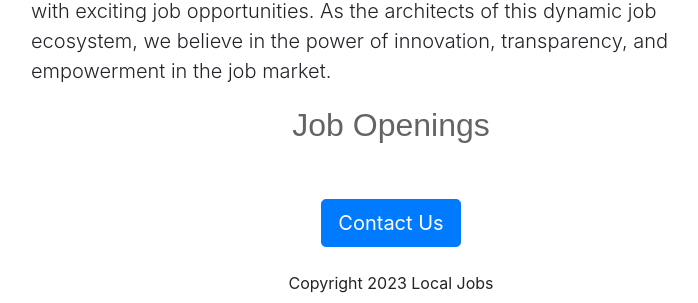
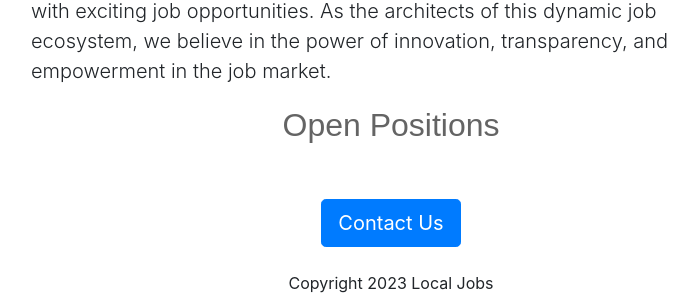
Before and after one commit to vvact/v-2, a Flask app: template templates/home.html in a window 1280 px wide. Shown: the part 716-1019 px from the top of the page, without its empty margins (249-947 px from the left). Run offline with Flask 3, Linux system fonts and the light colour scheme; the template is opened without the code that fills it, so the values that code supplies are empty.

Commit message:
new commit

```diff
--- a/templates/home.html
+++ b/templates/home.html
@@ -66,7 +66,7 @@
         dynamic job ecosystem, we believe in the power of innovation,
         transparency, and empowerment in the job market.
       </p>
-      <h2 style="margin-top: 20px; margin-bottom: 30px">Job Openings</h2>
+      <h2 style="margin-top: 20px; margin-bottom: 30px">Open Positions</h2>
       <div>{% for job in jobs %} {% include 'jobs.html' %} {% endfor %}</div>
 
       <div style="text-align: center">
```
